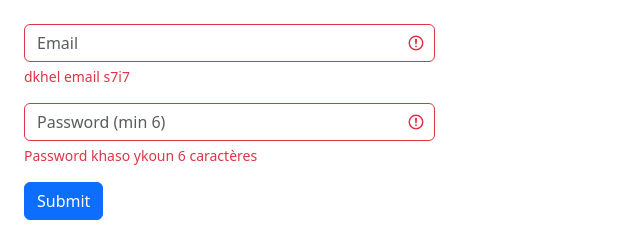
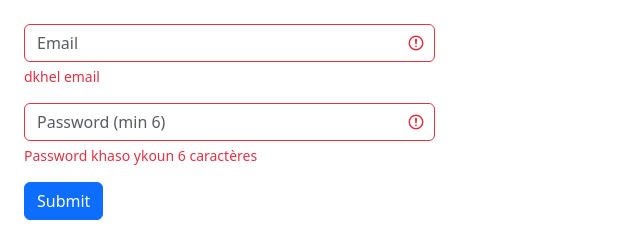
Before and after one commit to Gzemoo/gzemo, a plain HTML site: page index.html in a window 1280 px wide. Shown: the full height of the page, 0-640 px from the left. Drawn offline with nearby package versions, Linux system fonts and the light colour scheme.

Commit message:
Update index.html

```diff
--- a/index.html
+++ b/index.html
@@ -20,7 +20,7 @@
       required
     >
     <div class="invalid-feedback">
-      dkhel email s7i7
+      dkhel email
     </div>
     <div class="valid-feedback">
       MZIAN rak nadi
```
